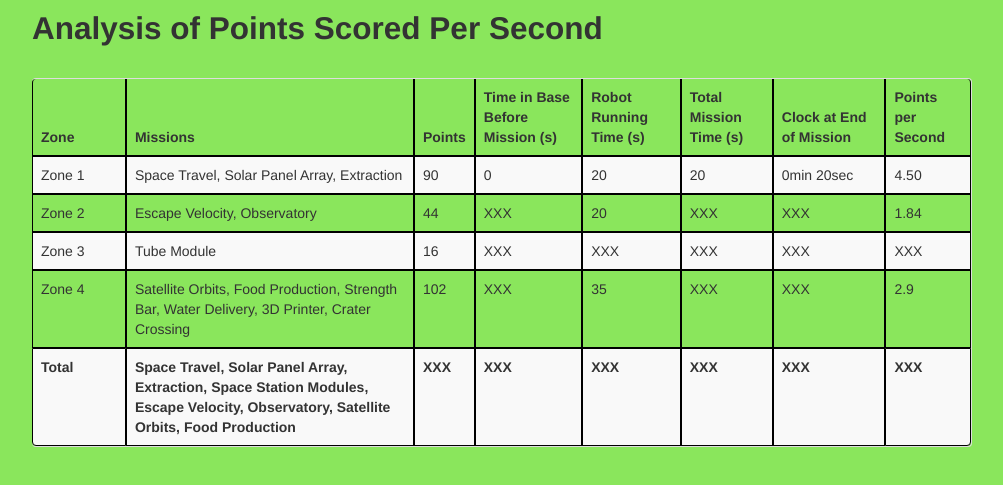
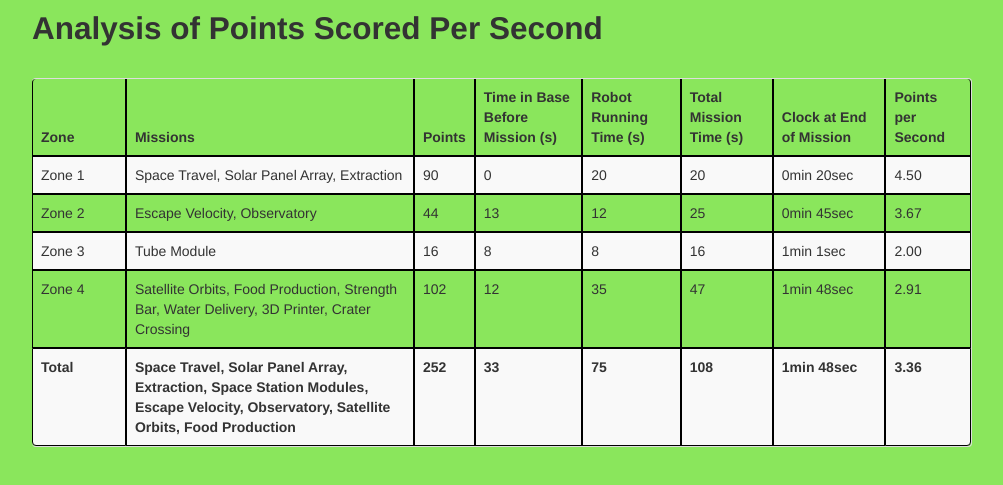
Before and after one commit to fllctrlz/into_orbit, a plain HTML site: page strategy.html in a window 1280 px wide. Shown: the part 1460-1945 px from the top of the page, without its empty margins (138-1141 px from the left). Drawn offline with Linux system fonts and the light colour scheme.

Commit message:
Points Per Second Chart

```diff
--- a/strategy.html
+++ b/strategy.html
@@ -146,31 +146,31 @@ combining missions based on proximity and attachment used (see diagram below))</
              <td class="tick-border">Zone 2</td>
              <td class="tick-border">Escape Velocity, Observatory</td>
 			 <td class="tick-border">44</td>
-			 <td class="tick-border">XXX</td>
-			 <td class="tick-border">20</td>
-			 <td class="tick-border">XXX</td>
-			 <td class="tick-border">XXX</td>
-			 <td class="tick-border">1.84</td>
+			 <td class="tick-border">13</td>
+			 <td class="tick-border">12</td>
+			 <td class="tick-border">25</td>
+			 <td class="tick-border">0min 45sec</td>
+			 <td class="tick-border">3.67</td>
 		   </tr>
 
 		   <td class="tick-border">Zone 3</td>
 		   <td class="tick-border">Tube Module</td>
 		   <td class="tick-border">16</td>
-		   <td class="tick-border">XXX</td>
-		   <td class="tick-border">XXX</td>
-		   <td class="tick-border">XXX</td>
-		   <td class="tick-border">XXX</td>
-		   <td class="tick-border">XXX</td>
+		   <td class="tick-border">8</td>
+		   <td class="tick-border">8</td>
+		   <td class="tick-border">16</td>
+		   <td class="tick-border">1min 1sec</td>
+		   <td class="tick-border">2.00</td>
 		 </tr>
 		   <tr>
 			<td class="tick-border">Zone 4</td>
 			<td class="tick-border">Satellite Orbits, Food Production, Strength Bar, Water Delivery, 3D Printer, Crater Crossing</td>
 			<td class="tick-border">102</td>
-			<td class="tick-border">XXX</td>
+			<td class="tick-border">12</td>
 			<td class="tick-border">35</td>
-			<td class="tick-border">XXX</td>
-			<td class="tick-border">XXX</td>
-			<td class="tick-border">2.9</td>
+			<td class="tick-border">47</td>
+			<td class="tick-border">1min 48sec</td>
+			<td class="tick-border">2.91</td>
 		  </tr>
 		   <!--
             <tr>
@@ -187,12 +187,12 @@ combining missions based on proximity and attachment used (see diagram below))</
            <tr>
              <td class="tick-border"><b>Total</b></td>
 			 <td class="tick-border"><b>Space Travel, Solar Panel Array, Extraction, Space Station Modules, Escape Velocity, Observatory, Satellite Orbits, Food Production</b></td>
-             <td class="tick-border"><b>XXX</b></td>
-			 <td class="tick-border"><b>XXX</b></td>
-			 <td class="tick-border"><b>XXX</b></td>
-			 <td class="tick-border"><b>XXX</b></td>
-			 <td class="tick-border"><b>XXX</b></td>
-			 <td class="tick-border"><b>XXX</b></td>
+             <td class="tick-border"><b>252</b></td>
+			 <td class="tick-border"><b>33</b></td>
+			 <td class="tick-border"><b>75</b></td>
+			 <td class="tick-border"><b>108</b></td>
+			 <td class="tick-border"><b>1min 48sec</b></td>
+			 <td class="tick-border"><b>3.36</b></td>
            </tr>
 
          </tbody>
```
